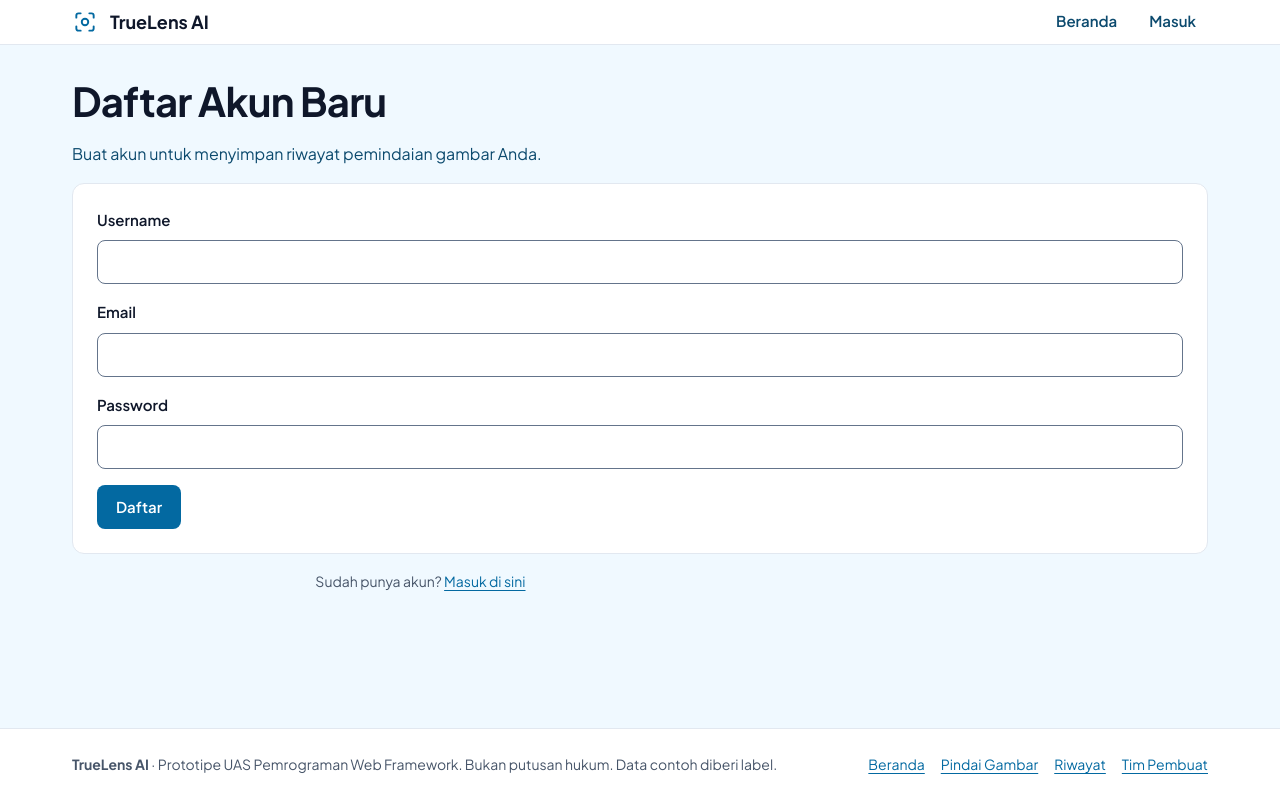
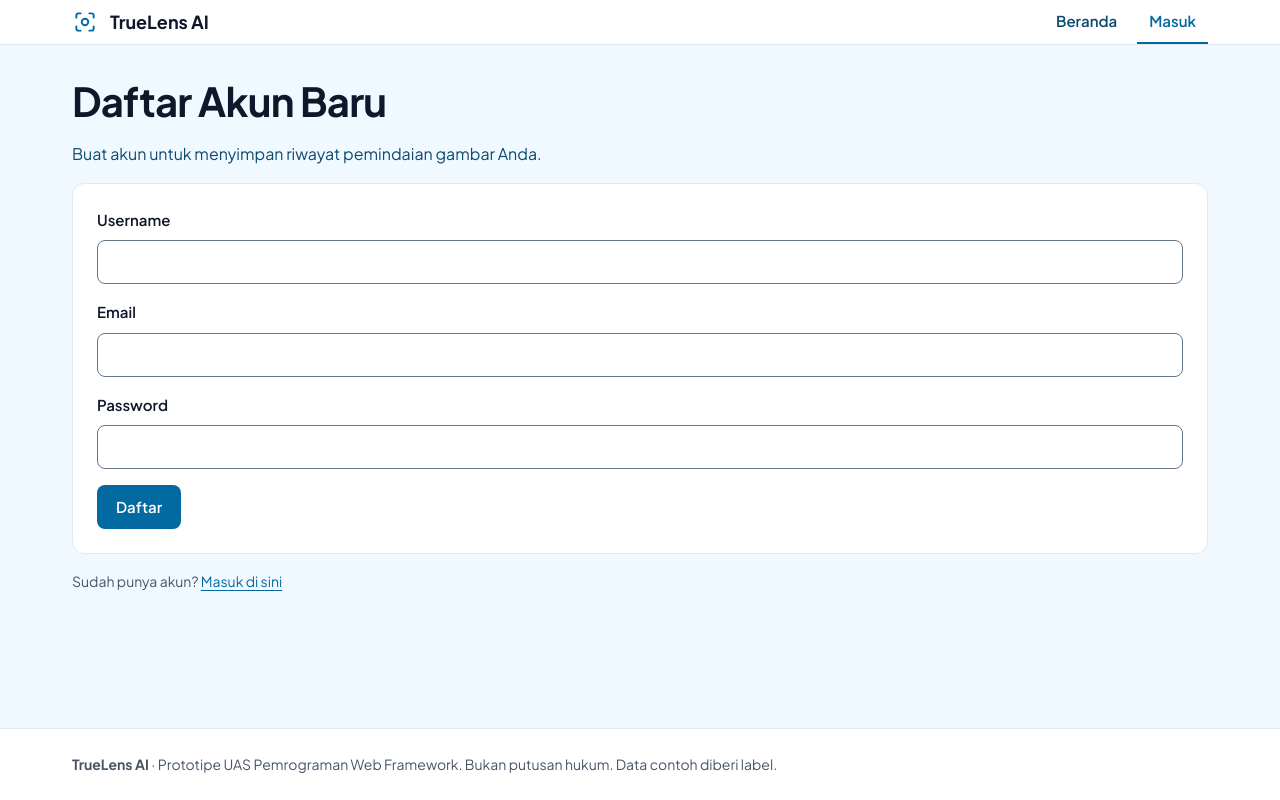
Before and after one commit to SapphireSC/TrueLens-FastAPI, a FastAPI app: page /register in a window 1280 px wide. Run offline with FastAPI, Linux system fonts and the light colour scheme.

Commit message:
feat: improve HTML structure and formatting in base, login, and register templates

```diff
--- a/app/templates/base.html
+++ b/app/templates/base.html
@@ -1,18 +1,40 @@
 {% from "partials/macros.html" import icon %}
-<!DOCTYPE html>
+<!doctype html>
 <html lang="id">
   <head>
-  <meta charset="UTF-8">
-  <meta name="viewport" content="width=device-width, initial-scale=1.0">
-  <title>{% block title %}TrueLens AI — Verifikasi Keaslian Citra Digital{% endblock %}</title>
-  <link rel="icon" type="image/svg+xml" href="{{ url_for('static', path='img/favicon.svg') }}">
-  <link rel="preconnect" href="https://fonts.googleapis.com">
-  <link rel="preconnect" href="https://fonts.gstatic.com" crossorigin>
-  <link href="https://fonts.googleapis.com/css2?family=JetBrains+Mono:wght@400;500;700&family=Plus+Jakarta+Sans:wght@400;600;700&display=swap" rel="stylesheet">
-  <link rel="stylesheet" href="{{ url_for('static', path='css/tokens.css') }}">
-  <link rel="stylesheet" href="{{ url_for('static', path='css/base.css') }}">
-  <link rel="stylesheet" href="{{ url_for('static', path='css/components.css') }}">
-  <link rel="stylesheet" href="{{ url_for('static', path='css/pages.css') }}">
+    <meta charset="UTF-8" />
+    <meta name="viewport" content="width=device-width, initial-scale=1.0" />
+    <title>
+      {% block title %}TrueLens AI — Verifikasi Keaslian Citra Digital{%
+      endblock %}
+    </title>
+    <link
+      rel="icon"
+      type="image/svg+xml"
+      href="{{ url_for('static', path='img/favicon.svg') }}"
+    />
+    <link rel="preconnect" href="https://fonts.googleapis.com" />
+    <link rel="preconnect" href="https://fonts.gstatic.com" crossorigin />
+    <link
+      href="https://fonts.googleapis.com/css2?family=JetBrains+Mono:wght@400;500;700&family=Plus+Jakarta+Sans:wght@400;600;700&display=swap"
+      rel="stylesheet"
+    />
+    <link
+      rel="stylesheet"
+      href="{{ url_for('static', path='css/tokens.css') }}"
+    />
+    <link
+      rel="stylesheet"
+      href="{{ url_for('static', path='css/base.css') }}"
+    />
+    <link
+      rel="stylesheet"
+      href="{{ url_for('static', path='css/components.css') }}"
+    />
+    <link
+      rel="stylesheet"
+      href="{{ url_for('static', path='css/pages.css') }}"
+    />
   </head>
   <body>
     <a href="#main-content" class="skip-link">Lewati ke konten utama</a>
@@ -24,37 +46,71 @@
           <span>TrueLens AI</span>
         </a>
         <nav class="site-nav" aria-label="Navigasi Utama">
-        <a href="{{ url_for('home') }}" class="nav-link" {% if active_page == 'home' %}aria-current="page"{% endif %}>Beranda</a>
+          <a
+            href="{{ url_for('home') }}"
+            class="nav-link"
+            aria-current="{{ 'page' if active_page == 'home' else 'false' }}"
+            >Beranda</a
+          >
           {% if current_user is defined and current_user %}
-          <a href="{{ url_for('scan') }}" class="nav-link" {% if active_page == 'scan' %}aria-current="page"{% endif %}>Pindai</a>
-          <a href="{{ url_for('history') }}" class="nav-link" {% if active_page == 'history' %}aria-current="page"{% endif %}>Riwayat</a>
-          <a href="{{ url_for('contact') }}" class="nav-link" {% if active_page == 'contact' %}aria-current="page"{% endif %}>Kontak</a>
-          <form action="{{ url_for('logout') }}" method="post" style="display:inline;">
-            <button type="submit" class="nav-link" style="padding:0; background:none; border:none; color:inherit; cursor:pointer;">Keluar</button>
+          <a
+            href="{{ url_for('scan') }}"
+            class="nav-link"
+            aria-current="{{ 'page' if active_page == 'scan' else 'false' }}"
+            >Pindai</a
+          >
+          <a
+            href="{{ url_for('history') }}"
+            class="nav-link"
+            aria-current="{{ 'page' if active_page == 'history' else 'false' }}"
+            >Riwayat</a
+          >
+          <a
+            href="{{ url_for('contact') }}"
+            class="nav-link"
+            aria-current="{{ 'page' if active_page == 'contact' else 'false' }}"
+            >Kontak</a
+          >
+          <form
+            action="{{ url_for('logout') }}"
+            method="post"
+            style="display: inline"
+          >
+            <button
+              type="submit"
+              class="nav-link"
+              style="
+                padding: 0;
+                background: none;
+                border: none;
+                color: inherit;
+                cursor: pointer;
+              "
+            >
+              Keluar
+            </button>
           </form>
           {% else %}
-          <a href="{{ url_for('login') }}" class="nav-link">Masuk</a>
+          <a
+            href="{{ url_for('login') }}"
+            class="nav-link"
+            aria-current="{{ 'page' if active_page == 'login' or active_page == 'register' else 'false' }}"
+            >Masuk</a
+          >
           {% endif %}
         </nav>
       </div>
     </header>
 
     <main id="main-content">
-    <div class="container">
-      {% block content %}{% endblock %}
-    </div>
+      <div class="container">{% block content %}{% endblock %}</div>
     </main>
 
     <footer class="site-footer">
       <div class="container footer-inner">
         <div>
-        <strong>TrueLens AI</strong> · Prototipe UAS Pemrograman Web Framework. Bukan putusan hukum. Data contoh diberi label.
-      </div>
-      <div class="footer-links">
-        <a href="{{ url_for('home') }}">Beranda</a>
-        <a href="{{ url_for('scan') }}">Pindai Gambar</a>
-        <a href="{{ url_for('history') }}">Riwayat</a>
-        <a href="{{ url_for('contact') }}">Tim Pembuat</a>
+          <strong>TrueLens AI</strong> · Prototipe UAS Pemrograman Web
+          Framework. Bukan putusan hukum. Data contoh diberi label.
         </div>
       </div>
     </footer>
--- a/app/templates/register.html
+++ b/app/templates/register.html
@@ -1,8 +1,5 @@
-{% extends "base.html" %}
-
-{% block title %}Daftar — TrueLens AI{% endblock %}
-
-{% block content %}
+{% extends "base.html" %} {% block title %}Daftar — TrueLens AI{% endblock %} {%
+block content %}
 <h1>Daftar Akun Baru</h1>
 <p>Buat akun untuk menyimpan riwayat pemindaian gambar Anda.</p>
 
@@ -16,20 +13,38 @@
 <form action="{{ url_for('registers_post') }}" method="post" class="panel">
   <div class="form-group">
     <label for="username-input" class="form-label">Username</label>
-    <input type="text" id="username-input" name="username" class="form-control" required>
+    <input
+      type="text"
+      id="username-input"
+      name="username"
+      class="form-control"
+      required
+    />
   </div>
   <div class="form-group">
     <label for="email-input" class="form-label">Email</label>
-    <input type="email" id="email-input" name="email" class="form-control" required>
+    <input
+      type="email"
+      id="email-input"
+      name="email"
+      class="form-control"
+      required
+    />
   </div>
   <div class="form-group">
     <label for="password-input" class="form-label">Password</label>
-    <input type="password" id="password-input" name="password" class="form-control" required>
+    <input
+      type="password"
+      id="password-input"
+      name="password"
+      class="form-control"
+      required
+    />
   </div>
   <button type="submit" class="btn btn-primary">Daftar</button>
 </form>
 
-<p class="text-muted" style="margin-top:var(--space-4); text-align:center;">
+<p class="text-muted" style="margin-top: var(--space-4)">
   Sudah punya akun? <a href="{{ url_for('login') }}">Masuk di sini</a>
 </p>
 {% endblock %}
```
Also changed, not shown: app/templates/login.html (+20 -9 lines). Lines whose indentation alone changed are shown as unchanged.
